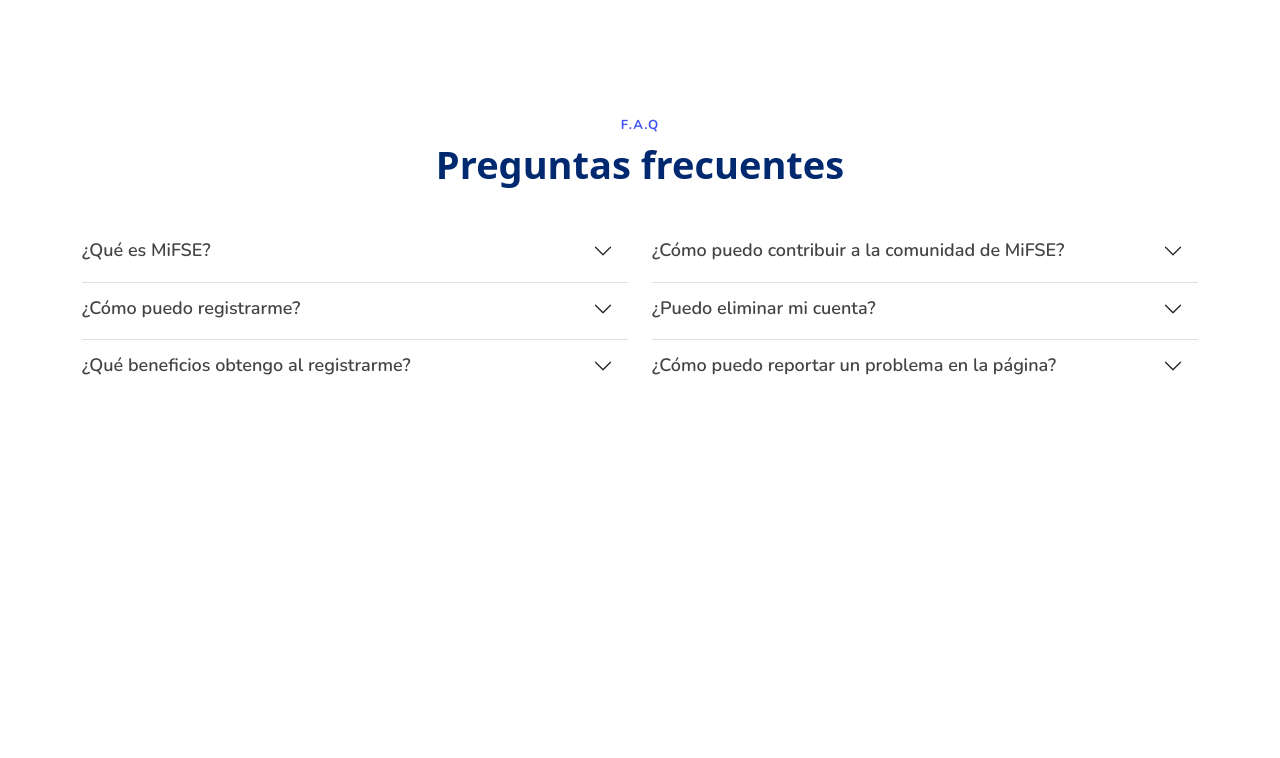
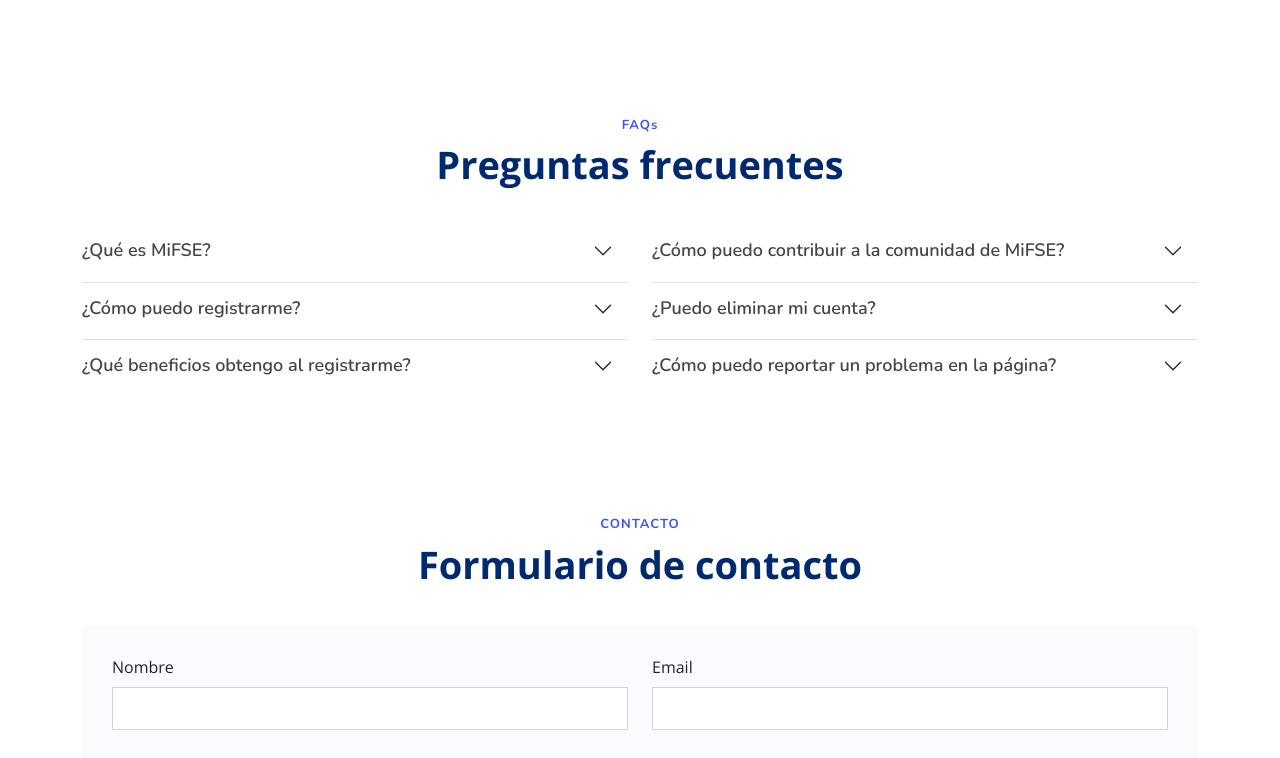
Before and after one commit to mancuemar15/MiFSE-frontend, a Svelte app: page / in a window 1280 px wide. Shown: the part 2033-2791 px from the top of the page. Before the commit the page ends 2490 px from the top, so only its background shows below. Built offline with nearby package versions, Linux system fonts and the light colour scheme.

Commit message:
Añadido formulario de contacto

```diff
--- a/src/app.css
+++ b/src/app.css
@@ -1,5 +1,10 @@
 @import url("https://cdn.jsdelivr.net/npm/bootstrap-icons@1.10.4/font/bootstrap-icons.css");
 @import url('https://fonts.googleapis.com/css2?family=Nunito:wght@200;300;400;500;600;700;800;900;1000&display=swap');
+@import url('https://fonts.googleapis.com/css2?family=Open+Sans:wght@300;400;500;600;700;800&display=swap');
+
+* {
+  font-family: "Open Sans", sans-serif;
+}
 
 h1,
 h2,
--- /dev/null
+++ b/src/lib/Contacto.svelte
@@ -0,0 +1,169 @@
+<script>
+</script>
+
+<section id="contacto" class="contacto">
+    <div class="container">
+        <header class="header-seccion">
+            <h2>CONTACTO</h2>
+            <p>Formulario de contacto</p>
+        </header>
+
+        <div class="row gy-4">
+            <div class="col">
+                <form class="formulario-contacto">
+                    <div class="row gy-4">
+                        <div class="col-md-6">
+                            <label for="nombre" class="form-label">Nombre</label
+                            >
+                            <input
+                                type="text"
+                                id="nombre"
+                                name="nombre"
+                                class="form-control"
+                                required
+                            />
+                        </div>
+
+                        <div class="col-md-6">
+                            <label for="email" class="form-label">Email</label>
+                            <input
+                                type="email"
+                                id="email"
+                                class="form-control"
+                                name="email"
+                                required
+                            />
+                        </div>
+
+                        <div class="col-md-12">
+                            <label for="asunto" class="form-label">Asunto</label
+                            >
+                            <input
+                                type="text"
+                                id="asunto"
+                                class="form-control"
+                                name="asunto"
+                                required
+                            />
+                        </div>
+
+                        <div class="col-md-12">
+                            <label for="mensaje" class="form-label"
+                                >Mensaje</label
+                            >
+                            <textarea
+                                class="form-control"
+                                id="mensaje"
+                                name="mensaje"
+                                rows="6"
+                                required
+                            />
+                        </div>
+
+                        <div class="col-md-12 text-center">
+                            <!-- <div class="loading">Loading</div>
+                            <div class="error-message" />
+                            <div class="sent-message">
+                                Your message has been sent. Thank you!
+                            </div> -->
+
+                            <button type="submit">Enviar</button>
+                        </div>
+                    </div>
+                </form>
+            </div>
+        </div>
+    </div>
+</section>
+
+<style>
+    .formulario-contacto {
+        background: #fafbff;
+        padding: 30px;
+        height: 100%;
+    }
+
+    .formulario-contacto .error-message {
+        display: none;
+        color: #fff;
+        background: #ed3c0d;
+        text-align: left;
+        padding: 15px;
+        margin-bottom: 24px;
+        font-weight: 600;
+    }
+
+    .formulario-contacto .sent-message {
+        display: none;
+        color: #fff;
+        background: #18d26e;
+        text-align: center;
+        padding: 15px;
+        margin-bottom: 24px;
+        font-weight: 600;
+    }
+
+    /* .formulario-contacto .loading {
+        display: none;
+        background: #fff;
+        text-align: center;
+        padding: 15px;
+        margin-bottom: 24px;
+    }
+
+    .formulario-contacto .loading:before {
+        content: "";
+        display: inline-block;
+        border-radius: 50%;
+        width: 24px;
+        height: 24px;
+        margin: 0 10px -6px 0;
+        border: 3px solid #18d26e;
+        border-top-color: #eee;
+        animation: animate-loading 1s linear infinite;
+    } */
+
+    .formulario-contacto input,
+    .formulario-contacto textarea {
+        border-radius: 0;
+        box-shadow: none;
+        font-size: 14px;
+        border-radius: 0;
+    }
+
+    .formulario-contacto input:focus,
+    .formulario-contacto textarea:focus {
+        border-color: #4154f1;
+    }
+
+    .formulario-contacto input {
+        padding: 10px 15px;
+    }
+
+    .formulario-contacto textarea {
+        padding: 12px 15px;
+    }
+
+    .formulario-contacto button[type="submit"] {
+        background: #4154f1;
+        border: 0;
+        padding: 10px 30px;
+        color: #fff;
+        transition: 0.4s;
+        border-radius: 4px;
+    }
+
+    .formulario-contacto button[type="submit"]:hover {
+        background: #5969f3;
+    }
+
+    /* @keyframes animate-loading {
+        0% {
+            transform: rotate(0deg);
+        }
+
+        100% {
+            transform: rotate(360deg);
+        }
+    } */
+</style>
--- a/src/lib/Faqs.svelte
+++ b/src/lib/Faqs.svelte
@@ -44,7 +44,7 @@
 <section id="faq" class="faq">
     <div class="container">
         <header class="header-seccion">
-            <h2>F.A.Q</h2>
+            <h2>FAQs</h2>
             <p>Preguntas frecuentes</p>
         </header>
 
--- a/src/lib/Inicio.svelte
+++ b/src/lib/Inicio.svelte
@@ -1,6 +1,7 @@
 <script>
     import Banner from "./Banner.svelte";
     import Caracteristicas from "./Caracteristicas.svelte";
+    import Contacto from "./Contacto.svelte";
     import Faqs from "./Faqs.svelte";
     import Valores from "./Valores.svelte";
 </script>
@@ -9,3 +10,4 @@
 <Valores />
 <Caracteristicas />
 <Faqs />
+<Contacto />
```
